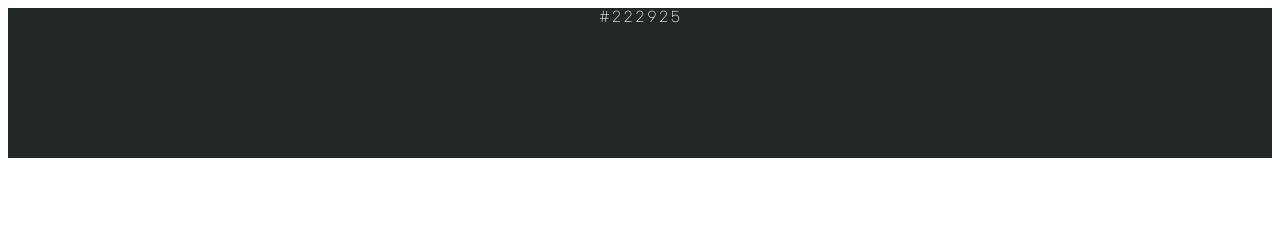
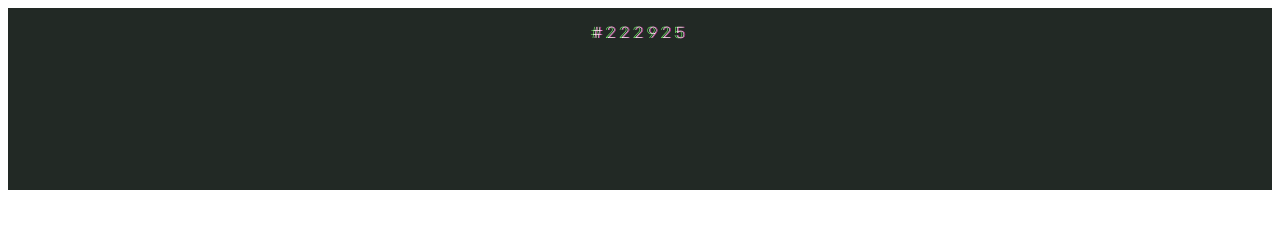
Before and after one commit to Sirius-33/a-hex-clock, a website: page pkg/src/html/index.html in a window 1280 px wide. Drawn offline with Linux system fonts and the light colour scheme.

Commit message:
add CRT effect

```diff
--- a/pkg/src/css/hexClock.css
+++ b/pkg/src/css/hexClock.css
@@ -16,3 +16,29 @@
 #hexClock__container{
   z-index: -1000;
 }
+
+/* Flicker effect */
+#hexClock__container {
+  font-family: 'Major Mono Display', monospace;
+  background: #111;
+  padding: 1em;
+  color: #eee;
+  font-size: 1em;
+  line-height: 1;
+  text-shadow: 0.06rem 0 0.06rem #ea36af, -0.125rem 0 0.06rem #75fa69;
+  letter-spacing: 0.125em;
+  animation-duration: 0.01s;
+  animation-name: textFlicker;
+  animation-iteration-count: infinite;
+  animation-direction: alternate;
+}
+h1 { font-size: 5em; }
+
+@keyframes textFlicker {
+from {
+text-shadow: 1px 0 0 #ea36af, -2px 0 0 #75fa69;
+}
+to {
+text-shadow: 2px 0.5px 2px #ea36af, -1px -0.5px 2px #75fa69;
+}
+}
```
